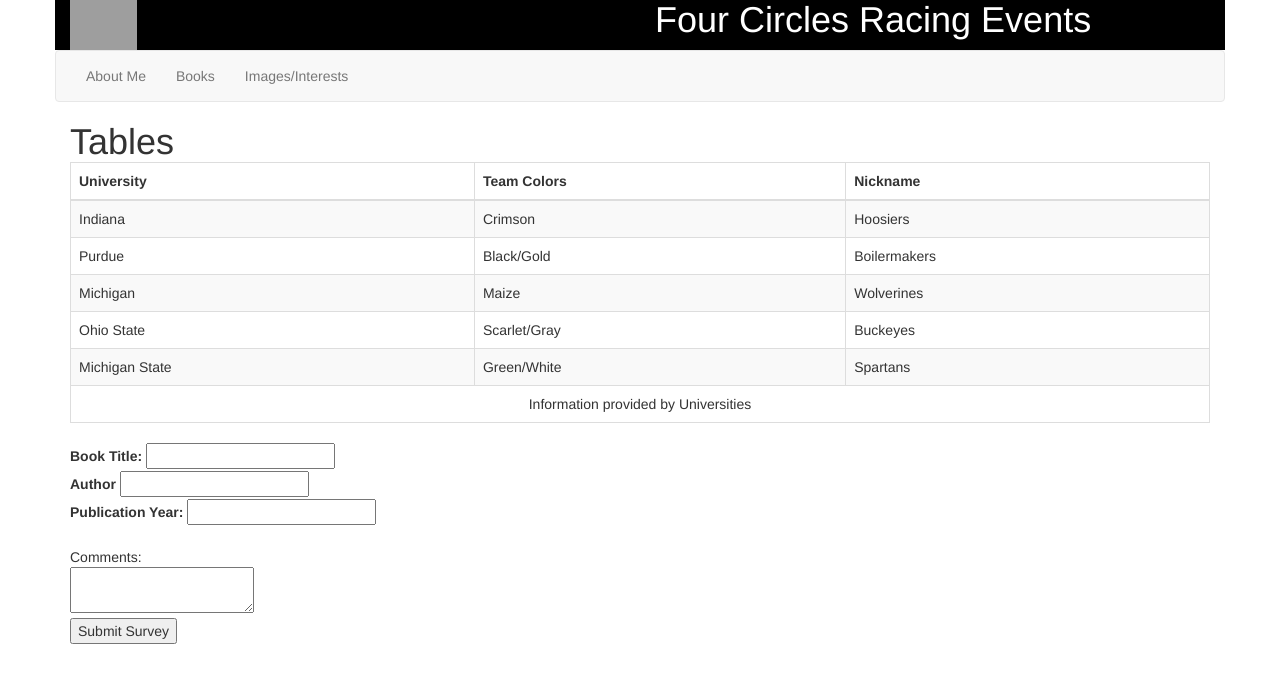
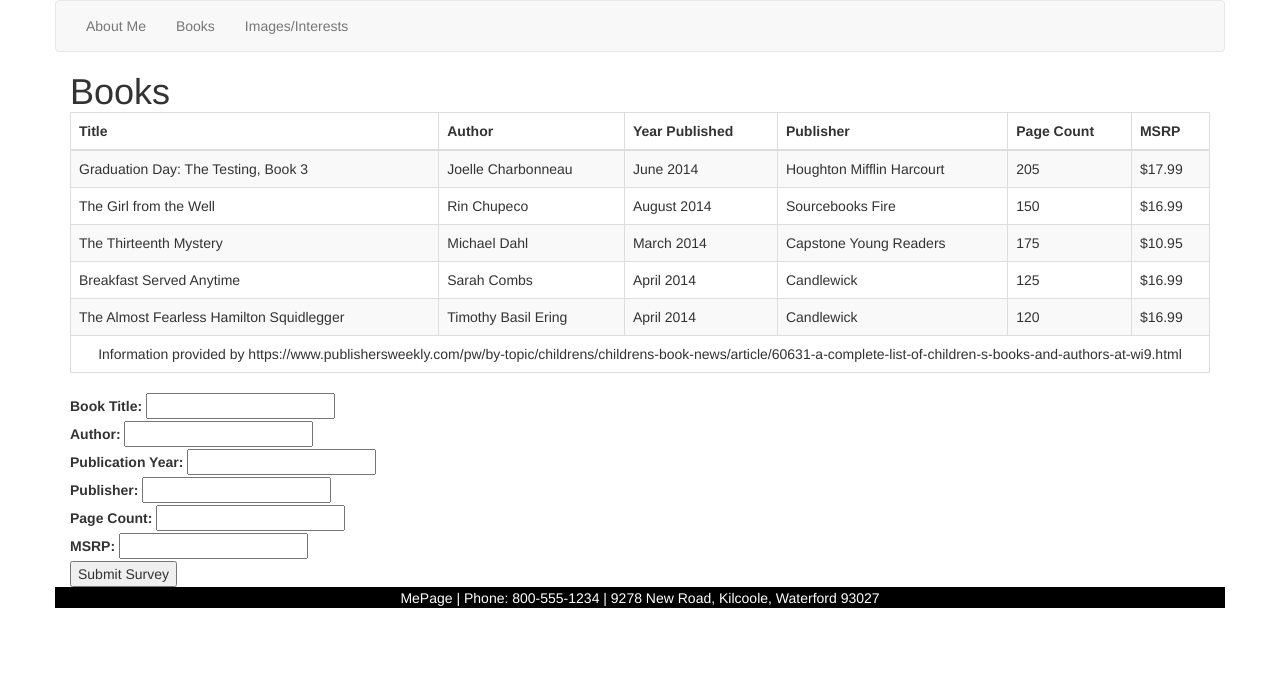
Before and after one commit to iu-msis/1-html-review-tappy296, a PHP site: page /books.html in a window 1280 px wide. Shown: the top 683 px of the page. Run offline with PHP 8.4, Linux system fonts and the light colour scheme; some libraries are stand-ins or nearby versions; grey boxes are pictures that could not be loaded.

Commit message:
Final commits for all pages and css

```diff
--- a/public/books.html
+++ b/public/books.html
@@ -18,12 +18,6 @@
 
     <div class="container">
         <header class="row">
-          <div class="col-lg-6 col-md-6 col-sm-6 col-xs-6">
-          <img src="images/four_circles.png" alt="Four Circles Image" height="50px">
-          </div>
-          <div class="col-lg-6 col-md-6 col-sm-6 col-xs-6">
-          <h1> Four Circles Racing Events</h1>
-          </div>
         </header>
 
         <nav class="row navbar navbar-default">
@@ -46,47 +40,66 @@
         </nav>
 
         <main>
-      <h1>Tables</h1>
+        <h1>Books</h1>
 
              <table class='table table-bordered table-striped table-hover'>
                 <thead>
                 <tr>
-                <th> University </th>
-                <th> Team Colors </th>
-                <th> Nickname </th>
+                    <th> Title </th>
+                    <th> Author </th>
+                    <th> Year Published </th>
+                    <th> Publisher </th>
+                    <th> Page Count </th>
+                    <th> MSRP </th>
+
                 </tr>
                 </thead>
 
                 <tbody>
                 <tr>
-                <td>Indiana</td>
-                <td>Crimson</td>
-                <td>Hoosiers</td>
+                    <td>Graduation Day: The Testing, Book 3</td>
+                    <td>Joelle Charbonneau</td>
+                    <td>June 2014</td>
+                    <td>Houghton Mifflin Harcourt</td>
+                    <td>205</td>
+                    <td>$17.99</td>
                 </tr>
                 <tr>
-                <td>Purdue</td>
-                <td>Black/Gold</td>
-                <td>Boilermakers</td>
+                    <td>The Girl from the Well</td>
+                    <td>Rin Chupeco</td>
+                    <td>August 2014</td>
+                    <td>Sourcebooks Fire</td>
+                    <td>150</td>
+                    <td>$16.99</td>
                 </tr>
                 <tr>
-                <td>Michigan</td>
-                <td>Maize</td>
-                <td>Wolverines</td>
+                    <td>The Thirteenth Mystery</td>
+                    <td>Michael Dahl</td>
+                    <td>March 2014</td>
+                    <td>Capstone Young Readers</td>
+                    <td>175</td>
+                    <td>$10.95</td>
                 </tr>
                 <tr>
-                <td>Ohio State</td>
-                <td>Scarlet/Gray</td>
-                <td>Buckeyes</td>
+                    <td>Breakfast Served Anytime</td>
+                    <td>Sarah Combs</td>
+                    <td>April 2014</td>
+                    <td>Candlewick</td>
+                    <td>125</td>
+                    <td>$16.99</td>
                 </tr>
                 <tr>
-                <td>Michigan State</td>
-                <td>Green/White</td>
-                <td>Spartans</td>
+                    <td>The Almost Fearless Hamilton Squidlegger</td>
+                    <td>Timothy Basil Ering</td>
+                    <td>April 2014</td>
+                    <td>Candlewick</td>
+                    <td>120</td>
+                    <td>$16.99 </td>
                 </tr>
                 </tbody>
                 <tfoot>
                     <tr>
-                 <td class='text-center' colspan='3'>Information provided by Universities</td>
+                    <td class='text-center' colspan='6'>Information provided by https://www.publishersweekly.com/pw/by-topic/childrens/childrens-book-news/article/60631-a-complete-list-of-children-s-books-and-authors-at-wi9.html</td>
                     </tr>
                 </tfoot>
             </table>
@@ -96,20 +109,19 @@
                 <label>Book Title:</label> <input type="text" name='booktitle' id='booktitle'/>
                 <br>
 
-            <label>Author</label> <input type="text" name='author' id='author'/>
+                <label>Author:</label> <input type="text" name='author' id='author'/>
                 <br>
 
                 <label>Publication Year:</label> <input type="number" name='year' id='year'/>
                 <br>
 
-
-
-
+                <label>Publisher:</label> <input type="number" name='year' id='year'/>
                 <br>
 
-            Comments:
+                <label>Page Count:</label> <input type="number" name='year' id='year'/>
                 <br>
-              <textarea name='comments' id='comments'></textarea>
+
+                <label>MSRP:</label> <input type="number" name='year' id='year'/>
                 <br>
 
                 <input type='button' name='submit' id='subimt' value='Submit Survey' class='button'>
@@ -120,5 +132,9 @@
 
 
         </main>
+        <footer class="row">
+            MePage | Phone: 800-555-1234 | 9278 New Road, Kilcoole, Waterford 93027
+        </footer>
+    </div>
   </body>
 </html>
--- a/public/style.css
+++ b/public/style.css
@@ -5,14 +5,13 @@
 }
 
 nav {
-  background-color: silver;
+  background-color: firebrick;
   color: gray;
 }
 
 h3 {
-  background-color: darkblue;
+  background-color: black;
   color: white;
-  border-radius: 20px;
 }
 
 footer {
@@ -31,8 +30,9 @@
 
 }
 
-#eventlist {
-  list-style-type: none;
+#int {
+  background-color: black;
+  color: white;
 }
 
 a:link {
@@ -40,6 +40,8 @@
   color: gray
 }
 
+
+
 h1 {
   margin-bottom: 0px;
   margin-top: 0px;
```
Also changed, not shown: public/images.html (+14 -28 lines), public/index.html (+12 -29 lines), public/images/dallas.jfif (added), public/images/golf.jfif (added). Lines whose indentation alone changed are shown as unchanged.
